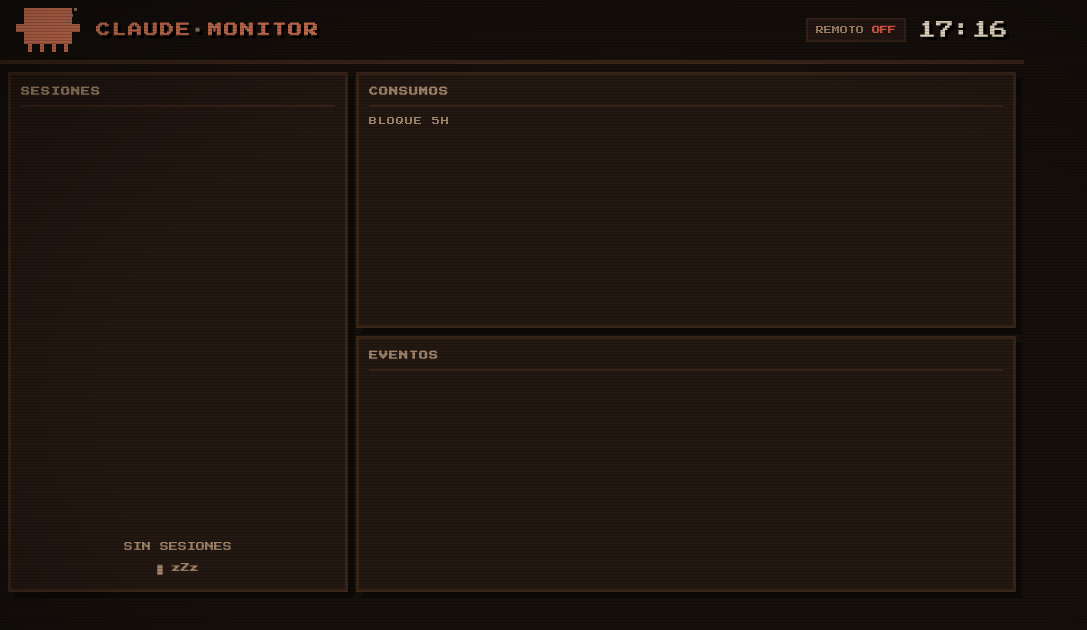
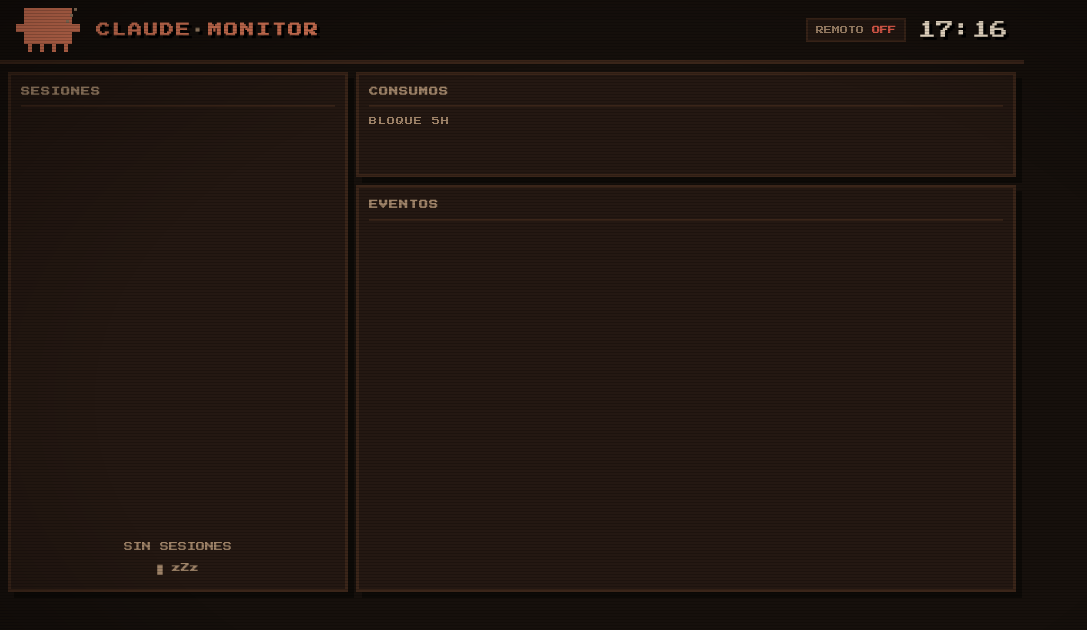
Before and after one commit to slackwero/claude-code-monitor, a website: page public/index.html in a window 1280 px wide. Shown: the whole page, without its empty margins (0-1087 px from the left). Drawn offline with Linux system fonts and the light colour scheme; no server answers.

Commit message:
CONSUMOS a altura de contenido; EVENTOS toma el espacio restante

```diff
--- a/public/style.css
+++ b/public/style.css
@@ -113,7 +113,7 @@ main {
 
 #sessions-panel { width: 340px; flex-shrink: 0; display: flex; flex-direction: column; }
 #right-col { flex: 1; display: flex; flex-direction: column; gap: 8px; min-width: 0; }
-#usage-panel { flex: 1 1 0; min-height: 0; display: flex; flex-direction: column; }
+#usage-panel { flex: 0 0 auto; }
 #events-panel { flex: 1 1 0; display: flex; flex-direction: column; min-height: 0; }
 
 /* ---------- sesiones ---------- */
@@ -186,6 +186,7 @@ main {
 #usage-bars { margin-top: 10px; overflow: hidden; }
 
 .ubar-row { display: flex; align-items: center; gap: 10px; margin-bottom: 9px; }
+.ubar-row:last-child { margin-bottom: 2px; }
 .ubar-label { width: 118px; flex-shrink: 0; font-size: 8px; color: var(--dim); letter-spacing: 1px; }
 .ubar { flex: 1; display: flex; gap: 3px; height: 13px; }
 .ubar-seg { flex: 1; background: #33221733; border: 1px solid var(--panel-edge); }
```
